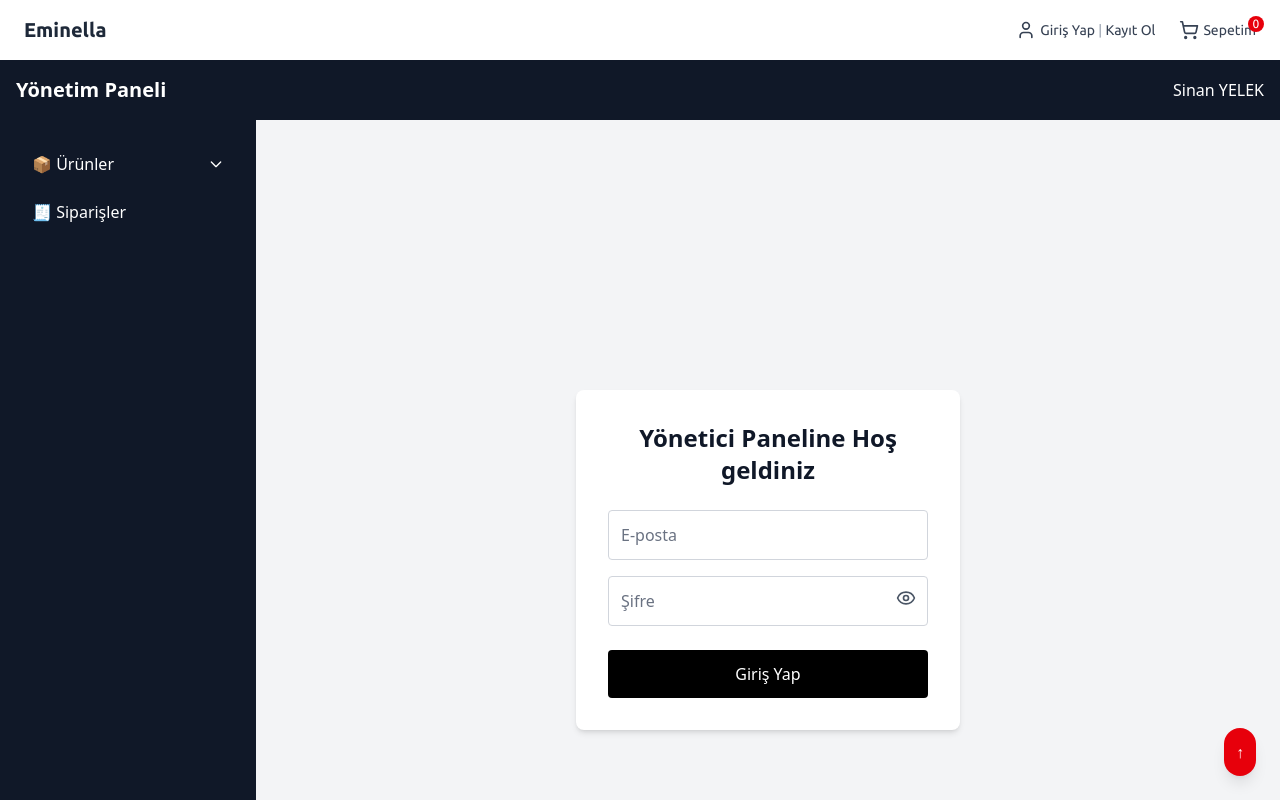
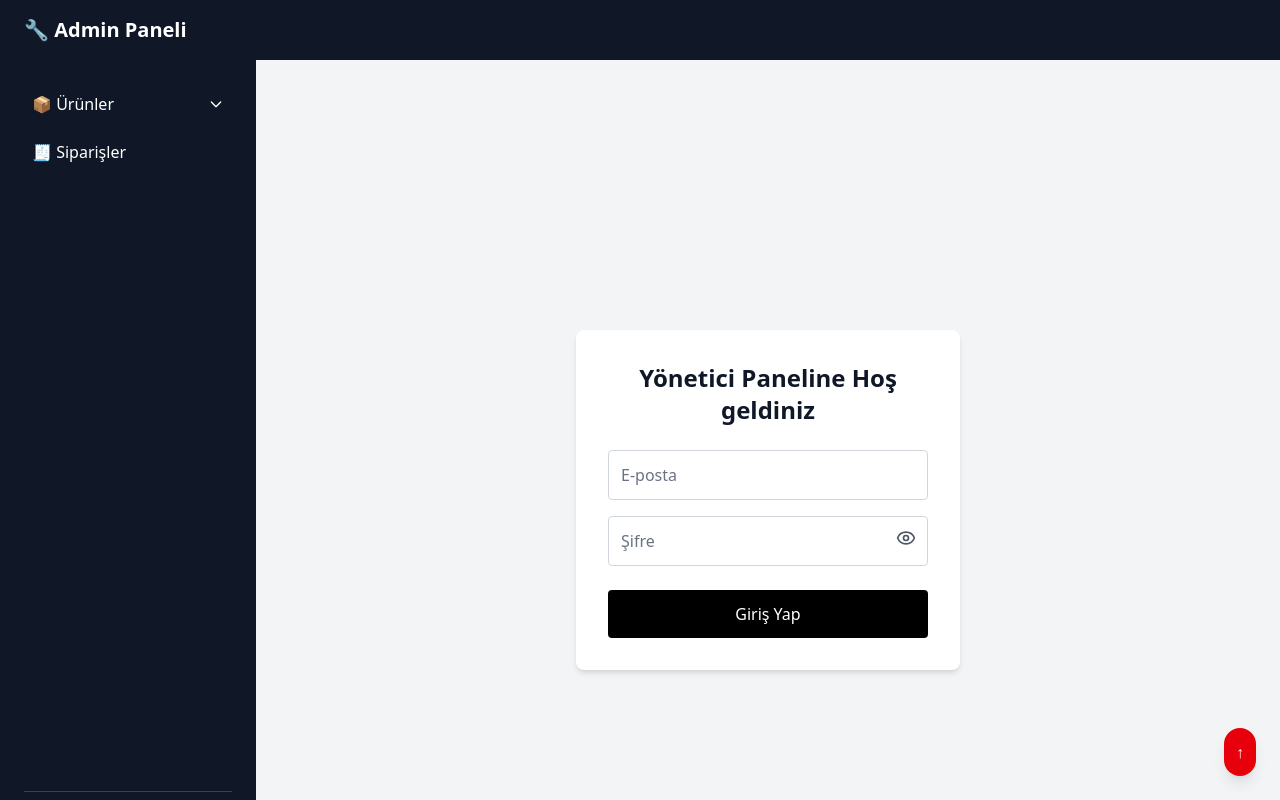
Before and after one commit to eminella/frontend-app, a Next.js app: page /admin/login in a window 1280 px wide. Shown: the top 800 px of the page. Built offline with nearby package versions, Linux system fonts and the light colour scheme.

Commit message:
admin ve store layout dosyaları ayrıldı, header bileşenleri eklendi

```diff
--- /dev/null
+++ b/app/store/layout.tsx
@@ -0,0 +1,10 @@
+import CustomerHeader from '@/components/CustomerHeader';
+
+export default function StoreLayout({ children }: { children: React.ReactNode }) {
+  return (
+    <div className="flex flex-col min-h-screen">
+      <CustomerHeader />
+      <main className="flex-1 bg-white">{children}</main>
+    </div>
+  );
+}
--- a/components/AdminHeader.tsx
+++ b/components/AdminHeader.tsx
@@ -1,16 +1,9 @@
-// frontend-app/components/AdminHeader.tsx
 'use client';
-
-import React from 'react';
 
 export default function AdminHeader() {
   return (
-    <header className="p-4 bg-gray-900 text-white flex justify-between items-center">
-      <h1 className="text-xl font-bold">Yönetim Paneli</h1>
-      <div>
-        {/* Yönetici adı vs */}
-        Sinan YELEK
-      </div>
+    <header className="bg-gray-900 text-white px-6 py-4">
+      <h1 className="text-xl font-bold">🔧 Admin Paneli</h1>
     </header>
   );
 }
--- /dev/null
+++ b/components/CustomerHeader.tsx
@@ -0,0 +1,9 @@
+'use client';
+
+export default function CustomerHeader() {
+  return (
+    <header className="bg-white px-6 py-4 shadow">
+      <h1 className="text-xl font-bold">🛍️ Eminella</h1>
+    </header>
+  );
+}
--- a/components/Header.tsx
+++ b/components/Header.tsx
@@ -1,37 +1,5 @@
-// frontend-app/components/Header.tsx
 'use client';
 
-import Link from 'next/link';
-import { ShoppingCart, User } from 'lucide-react';
-
 export default function Header() {
-  return (
-    <header className="w-full flex justify-between items-center px-6 py-4 shadow bg-white">
-      {/* Logo veya sol taraf */}
-      <Link href="/" className="text-xl font-bold text-gray-800">
-        Eminella
-      </Link>
-
-      {/* Sağ üst (Giriş + Sepet) */}
-      <div className="flex items-center gap-6">
-        {/* Giriş/Kayıt */}
-        <Link href="/login" className="flex items-center gap-1 text-sm hover:underline text-gray-700">
-          <User size={20} />
-          <span>
-            Giriş Yap <span className="text-gray-400">|</span> Kayıt Ol
-          </span>
-        </Link>
-
-        {/* Sepet */}
-        <Link href="/cart" className="relative flex items-center gap-1 text-sm hover:underline text-gray-700">
-          <ShoppingCart size={20} />
-          <span>Sepetim</span>
-          {/* Sepet adedi (şu an sabit 0) */}
-          <span className="absolute -top-1 -right-2 bg-red-600 text-white text-xs w-4 h-4 rounded-full flex items-center justify-center">
-            0
-          </span>
-        </Link>
-      </div>
-    </header>
-  );
+  return null;
 }
```
